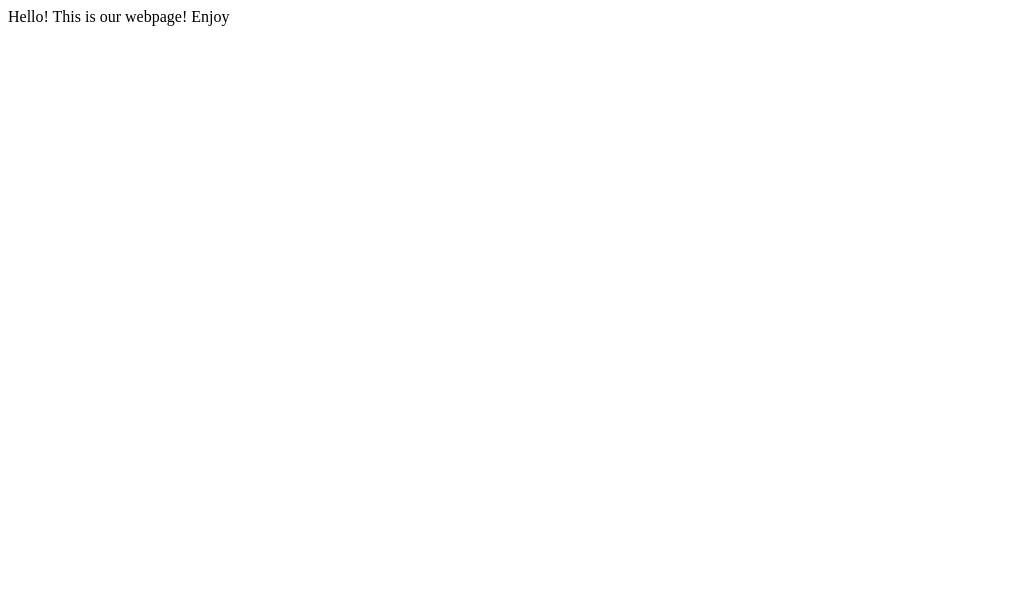
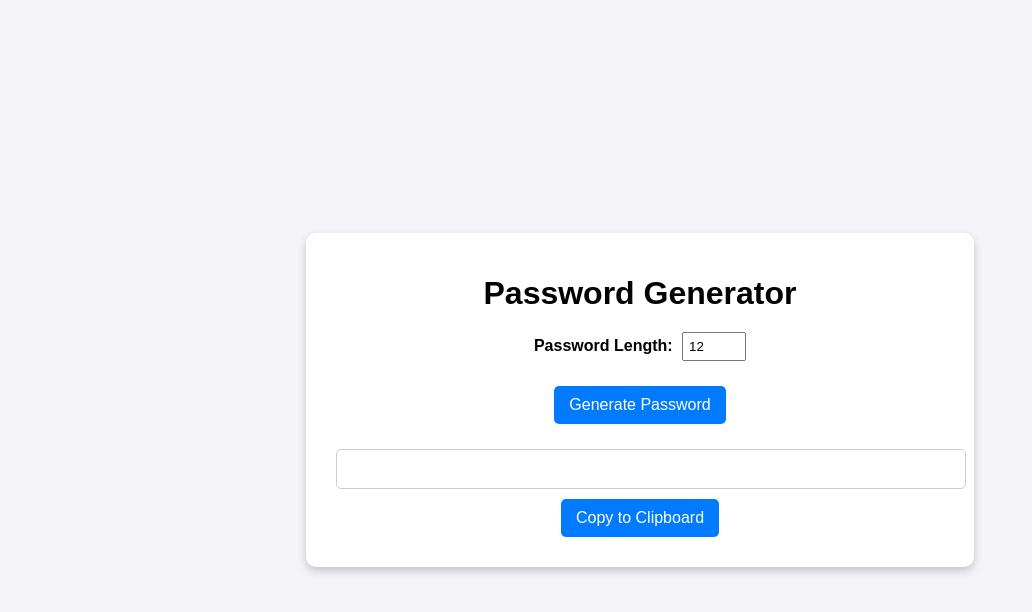
Before and after one commit to ArnasAndrulis1105/Group_Work, a plain HTML site: page index.html in a window 1280 px wide. Shown: the whole page, without its empty margins (0-1032 px from the left). Drawn offline with Linux system fonts and the light colour scheme.

Commit message:
Made small changes
Made the app more readable, easier to use and more versatile

```diff
--- a/backend.js
+++ b/backend.js
@@ -1,15 +1,22 @@
-function generatePassword(length = 12) {
-	const lowercase = 'abcdefghijklmnopqrstuvwxyz';
-    const uppercase = 'ABCDEFGHIJKLMNOPQRSTUVWXYZ';
-    const digits = '0123456789';
-    const symbols = '!@#$%^&*()_-+=<>?';
-	const allCharacters = lowercase + uppercase + digits + symbols;
-	let password = '';
-	for (let i = 0; i < length; i++) {
-        const randomIndex = Math.floor(Math.random() * allCharacters.length);
-        password += allCharacters.charAt(randomIndex);
+document.getElementById("generate").addEventListener("click", () => {
+    const length = parseInt(document.getElementById("length").value);
+    const password = generatePassword(length);
+    document.getElementById("password").value = password;
+  });
+
+  document.getElementById("copy").addEventListener("click", () => {
+    const passwordField = document.getElementById("password");
+    passwordField.select();
+    document.execCommand("copy");
+    alert("Password copied to clipboard!");
+  });
+
+  function generatePassword(length) {
+    const charset = "ABCDEFGHIJKLMNOPQRSTUVWXYZabcdefghijklmnopqrstuvwxyz0123456789!@#$%^&*()_+[]{}<>?";
+    let password = "";
+    for (let i = 0; i < length; i++) {
+      const randomIndex = Math.floor(Math.random() * charset.length);
+      password += charset[randomIndex];
     }
-	return password;
-}
-const password = generatePassword(16);
-console.log(password);
+    return password;
+  }
--- a/index.html
+++ b/index.html
@@ -1 +1,22 @@
-Hello! This is our webpage! Enjoy
+<!DOCTYPE html>
+<html lang="en">
+<head>
+  <meta charset="UTF-8">
+  <meta name="viewport" content="width=device-width, initial-scale=1.0">
+  <title>Password Generator</title>
+  <link rel="stylesheet" href="styles.css">
+</head>
+<body>
+  <div class="container">
+    <h1>Password Generator</h1>
+    <div class="settings">
+      <label for="length">Password Length:</label>
+      <input type="number" id="length" value="12" min="4" max="20">
+    </div>
+    <button id="generate">Generate Password</button>
+    <input type="text" id="password" readonly>
+    <button id="copy">Copy to Clipboard</button>
+  </div>
+  <script src="backend.js"></script>
+</body>
+</html>
--- /dev/null
+++ b/styles.css
@@ -0,0 +1,61 @@
+body {
+    font-family: Arial, sans-serif;
+    display: flex;
+    justify-content: center;
+    align-items: center;
+    min-height: 100vh;
+    margin: 0;
+    background-color: #f4f4f9;
+  }
+
+  .container {
+    text-align: center;
+    background: #ffffff;
+    padding: 20px 30px;
+    border-radius: 10px;
+    box-shadow: 0 4px 10px rgba(0, 0, 0, 0.2);
+  }
+
+  h1 {
+    margin-bottom: 20px;
+  }
+
+  .settings {
+    margin-bottom: 15px;
+  }
+
+  label {
+    font-weight: bold;
+  }
+
+  input[type="number"] {
+    width: 50px;
+    padding: 5px;
+    margin-left: 5px;
+  }
+
+  button {
+    display: inline-block;
+    margin: 10px;
+    padding: 10px 15px;
+    font-size: 16px;
+    border: none;
+    border-radius: 5px;
+    background: #007bff;
+    color: white;
+    cursor: pointer;
+  }
+
+  button:hover {
+    background: #0056b3;
+  }
+
+  #password {
+    margin-top: 15px;
+    padding: 10px;
+    width: 100%;
+    font-size: 16px;
+    text-align: center;
+    border: 1px solid #ccc;
+    border-radius: 5px;
+  }
```
